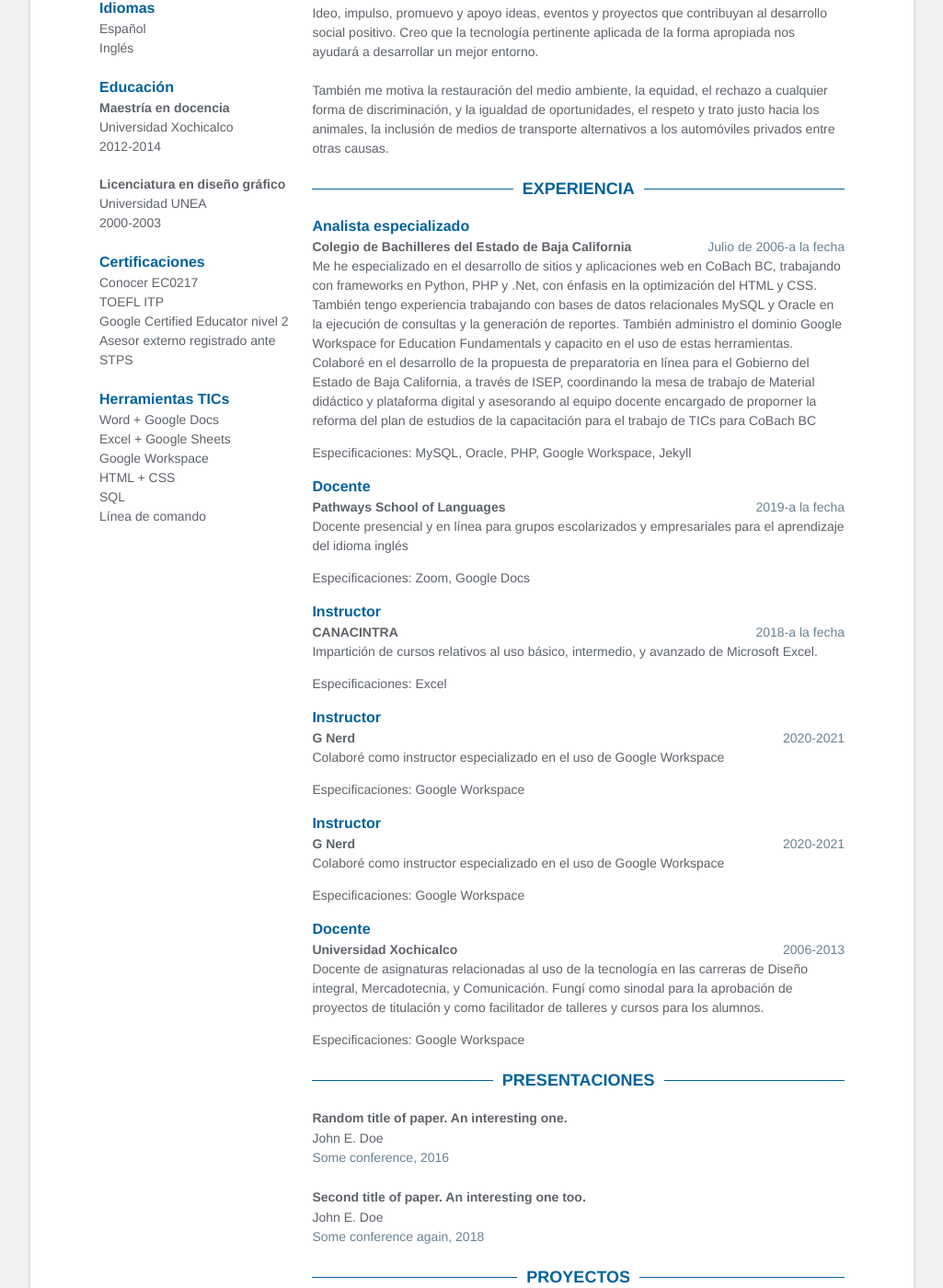
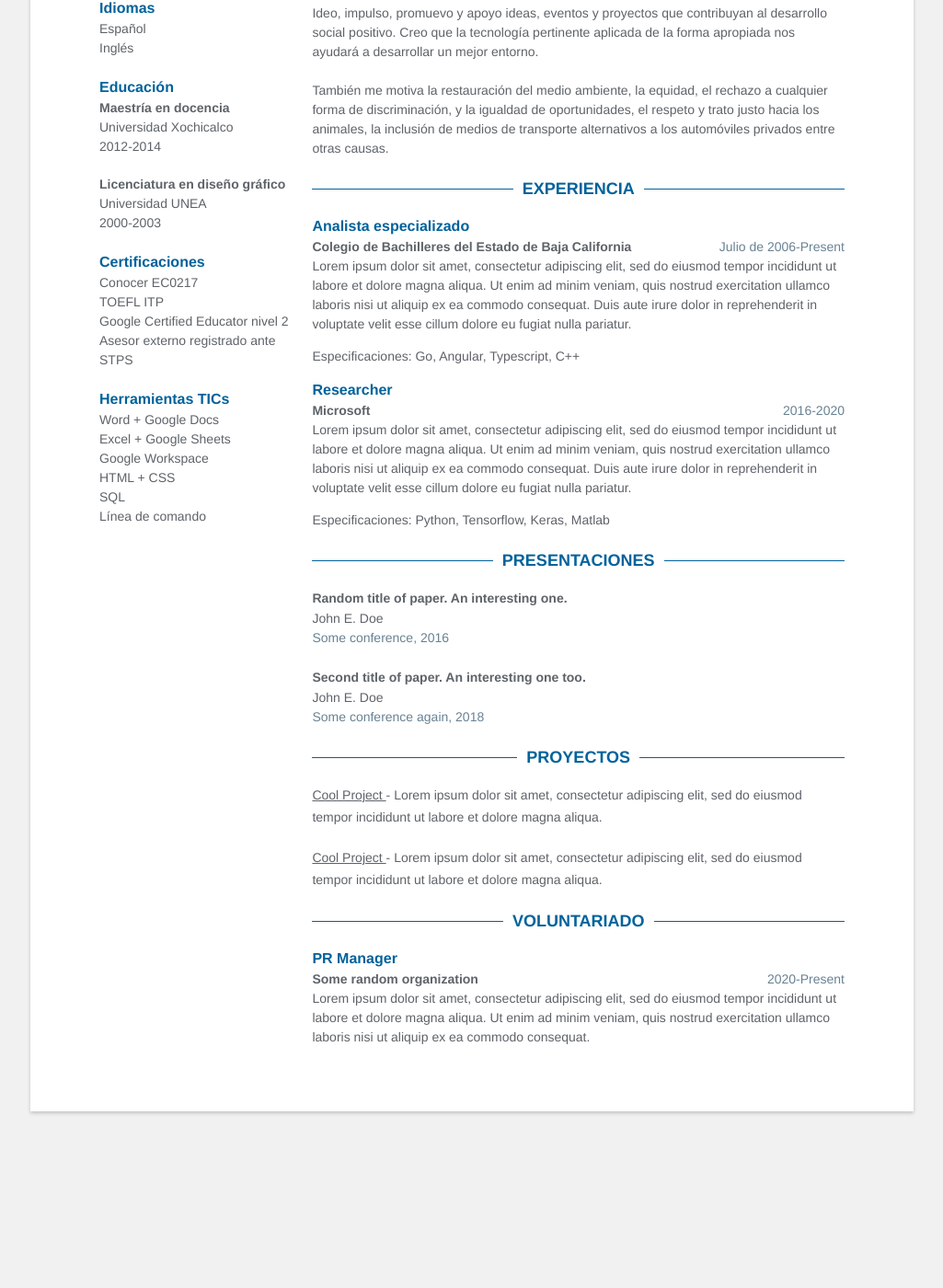
Before and after one commit to camachevaz/cv, a Jekyll site: the page built from index.html, in a window 1280 px wide and 1400 px high, scrolled down 313 px. Shown: the whole window at 92% size, without its empty margins (127-1152 px from the left). Built offline with Jekyll 4.4.1, drawn with Linux system fonts in a browser that asks for light colours; after the commit the page ends 1551 px from its top, so only the background shows below that.

Commit message:
Update data.yml

```diff
--- a/_data/data.yml
+++ b/_data/data.yml
@@ -51,53 +51,28 @@
 # Experience
 experience:
   - role: Analista especializado
-    time: Julio de 2006-a la fecha
+    time: Julio de 2006-Present
     company: Colegio de Bachilleres del Estado de Baja California
     details: |
-      Me he especializado en el desarrollo de sitios y aplicaciones web en CoBach BC, trabajando con frameworks en Python, PHP y .Net, con énfasis en la optimización del HTML y CSS. También tengo experiencia trabajando con bases de datos relacionales MySQL y Oracle en la ejecución de consultas y la generación de reportes.
+      Lorem ipsum dolor sit amet, consectetur adipiscing elit, sed do eiusmod
+      tempor incididunt ut labore et dolore magna aliqua. Ut enim ad minim veniam,
+      quis nostrud exercitation ullamco laboris nisi ut aliquip ex ea commodo consequat.
+      Duis aute irure dolor in reprehenderit in voluptate velit esse cillum dolore eu
+      fugiat nulla pariatur.
+    technologies_used: |
+      Go, Angular, Typescript, C++
 
-      También administro el dominio Google Workspace for Education Fundamentals y capacito en el uso de estas herramientas.
-
-      Colaboré en el desarrollo de la propuesta de preparatoria en línea para el Gobierno del Estado de Baja California, a través de ISEP, coordinando la mesa de trabajo de Material didáctico y plataforma digital y asesorando al equipo docente encargado de proporner la reforma del plan de estudios de la capacitación para el trabajo de TICs para CoBach BC
+  - role: Researcher
+    time: 2016-2020
+    company: Microsoft
+    details: |
+      Lorem ipsum dolor sit amet, consectetur adipiscing elit, sed do eiusmod
+      tempor incididunt ut labore et dolore magna aliqua. Ut enim ad minim veniam,
+      quis nostrud exercitation ullamco laboris nisi ut aliquip ex ea commodo consequat.
+      Duis aute irure dolor in reprehenderit in voluptate velit esse cillum dolore eu
+      fugiat nulla pariatur.
     technologies_used: |
-      MySQL, Oracle, PHP, Google Workspace, Jekyll
-  - role: Docente
-    time: 2019-a la fecha
-    company: Pathways School of Languages
-    details: |
-      Docente presencial y en línea para grupos escolarizados y empresariales para el aprendizaje del idioma inglés
-    technologies_used: |
-      Zoom, Google Docs
-  - role: Instructor
-    time: 2018-a la fecha
-    company: CANACINTRA
-    details: |
-      Impartición de cursos relativos al uso básico, intermedio, y avanzado de Microsoft Excel.
-    technologies_used: |
-      Excel
-  - role: Instructor
-    time: 2020-2021
-    company: G Nerd
-    details: |
-      Colaboré como instructor especializado en el uso de Google Workspace
-    technologies_used: |
-      Google Workspace
-  - role: Instructor
-    time: 2020-2021
-    company: G Nerd
-    details: |
-      Colaboré como instructor especializado en el uso de Google Workspace
-    technologies_used: |
-      Google Workspace
-  - role: Docente
-    time: 2006-2013
-    company: Universidad Xochicalco
-    details: |
-      Docente de asignaturas relacionadas al uso de la tecnología en las carreras de Diseño integral, Mercadotecnia, y Comunicación.
-
-      Fungí como sinodal para la aprobación de proyectos de titulación y como facilitador de talleres y cursos para los alumnos.
-    technologies_used: |
-      Google Workspace
+      Python, Tensorflow, Keras, Matlab
 
 publications:
   - title: Random title of paper. An interesting one.
```
